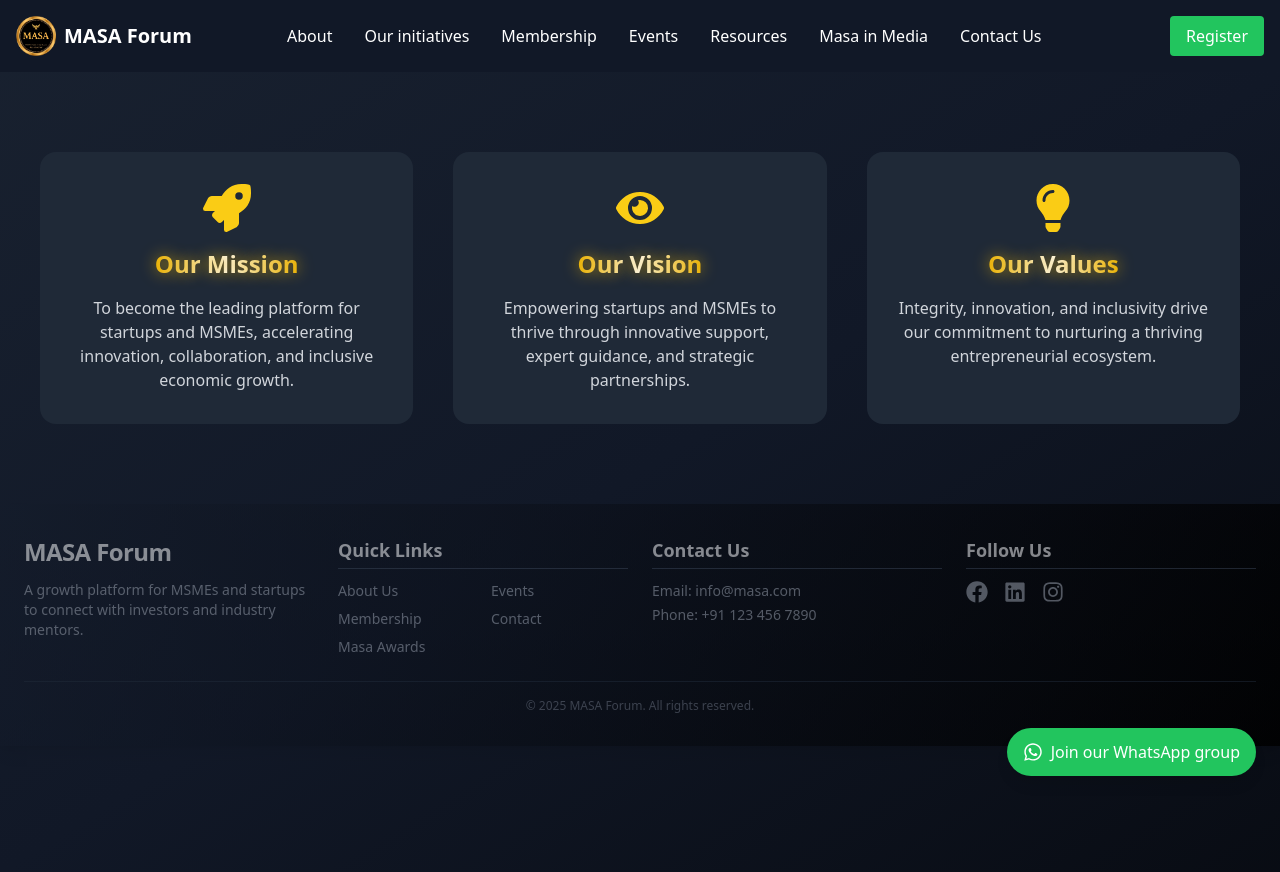
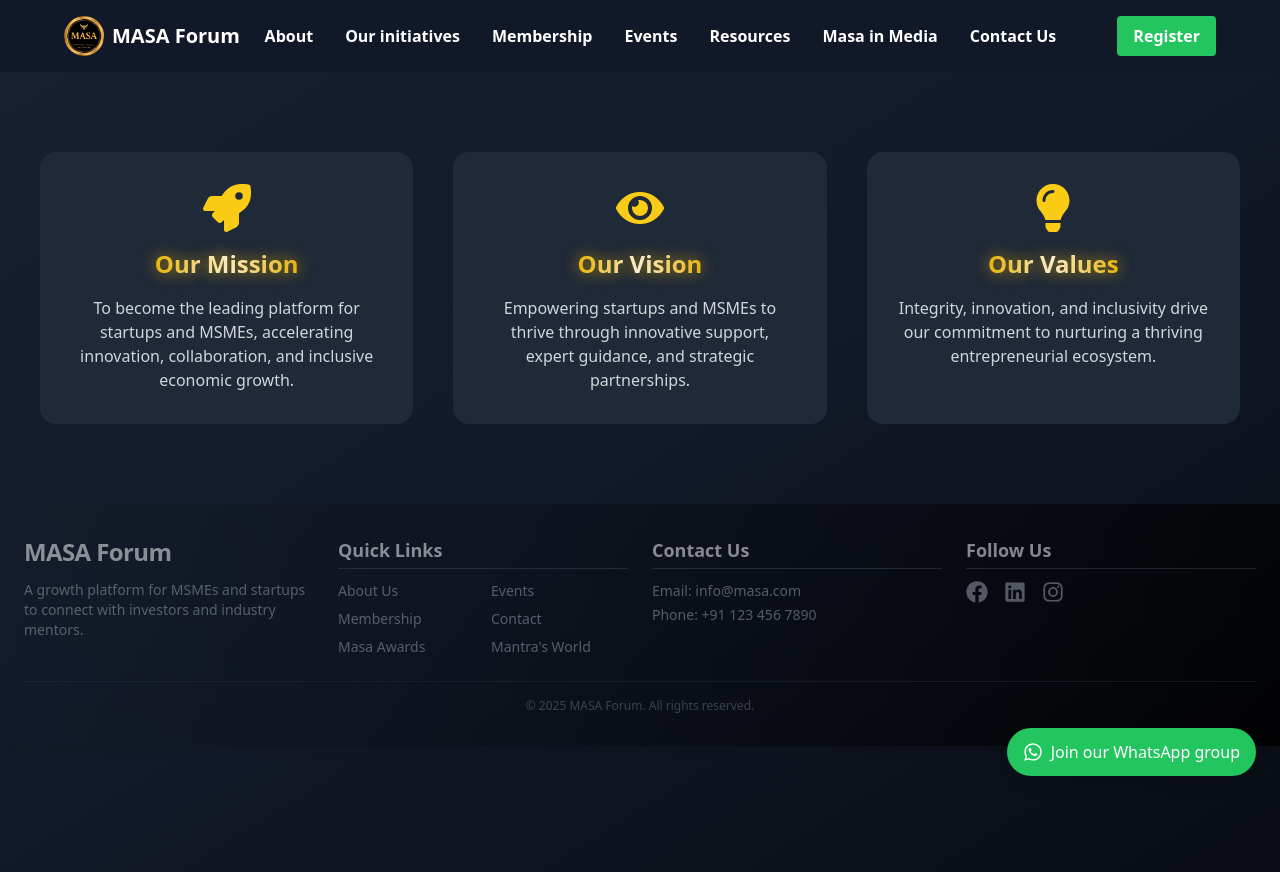
Before and after one commit to abhi-singh-tomar/masa-forum, a React (Create React App) app in the folder frontend/: page /about in a window 1280 px wide. Built offline with nearby package versions, Linux system fonts and the light colour scheme.

Commit message:
navbar and footer updated

```diff
--- a/frontend/src/components/Footer.jsx
+++ b/frontend/src/components/Footer.jsx
@@ -29,9 +29,23 @@ const Footer = () => {
             <Link to="/ContactUs" className="text-gray-400 hover:text-teal-400 transition-colors duration-300">
               Contact
             </Link>
-            <Link to="/masa-awards" className="text-gray-400 hover:text-teal-400 transition-colors duration-300 col-span-2 md:col-span-1">
-              Masa Awards
-            </Link>
+            <a
+             href="https://www.masaawards.com/"
+             className="text-gray-400 hover:text-teal-400 transition-colors duration-300 col-span-2 md:col-span-1"
+             target="_blank"  // optional: opens in a new tab
+             rel="noopener noreferrer" // security best practice when using target="_blank"
+             >
+               Masa Awards
+             </a>
+
+             <a
+             href="https://www.mantrasworld.com/"
+             className="text-gray-400 hover:text-teal-400 transition-colors duration-300 col-span-2 md:col-span-1"
+             target="_blank"  // optional: opens in a new tab
+             rel="noopener noreferrer" // security best practice when using target="_blank"
+             >
+               Mantra's World
+             </a>
           </div>
         </div>
 
--- a/frontend/src/components/Navbar.jsx
+++ b/frontend/src/components/Navbar.jsx
@@ -19,15 +19,23 @@ function Navbar() {
     setDropdownOpen(dropdownOpen === menu ? null : menu);
   };
 
-  // Close everything when clicking outside
-  const closeAll = () => {
-    setMenuOpen(false);
+  // Close dropdowns when clicking outside
+  useEffect(() => {
+    const handleClickOutside = (event) => {
+      if (dropdownRef.current && !dropdownRef.current.contains(event.target)) {
         setDropdownOpen(null);
+      }
     };
+
+    document.addEventListener("mousedown", handleClickOutside);
+    return () => {
+      document.removeEventListener("mousedown", handleClickOutside);
+    };
+  }, []);
 
   // Handle hover for desktop
   const handleHover = (menu) => {
-    if (window.innerWidth >= 1024) { // lg breakpoint
+    if (window.innerWidth >= 1024) {
       setDropdownOpen(menu);
     }
   };
@@ -40,9 +48,9 @@ function Navbar() {
   };
 
   return (
-    <div className="bg-gray-900 text-white p-4 relative" onClick={closeAll}>
-      <div className="container mx-auto flex justify-between items-center">
-
+    <div className="bg-gray-900 text-white p-4 relative">
+      {/* Increased container width using max-w-6xl instead of default container */}
+      <div className="container mx-auto max-w-6xl flex justify-between items-center">
         {/* Logo & Title */}
         <Link to="/" className="flex items-center gap-2">
           <img src={logo} alt="MASA Logo" className="h-10" />
@@ -51,6 +59,7 @@ function Navbar() {
 
         {/* Centered Navigation Links */}
         <nav
+          ref={dropdownRef}
           className={`absolute top-full left-0 w-full bg-gray-800 lg:bg-transparent lg:static lg:flex lg:justify-center lg:gap-6 transition-all ${
             menuOpen ? "block" : "hidden"
           } lg:flex`}
@@ -58,30 +67,16 @@ function Navbar() {
         >
           <div className="flex flex-col lg:flex-row lg:items-center">
             {/* About Dropdown */}
-            {/* <div
+            <div
               className="relative"
               onMouseEnter={() => handleHover("about")}
               onMouseLeave={handleLeave}
             >
               <button
-                className="hover:text-gray-300 px-4 py-2 w-full lg:w-auto text-left"
+                className="hover:text-yellow-500 px-4 py-2 w-full lg:w-auto text-left font-bold"
                 onClick={() => toggleDropdown("about")}
               >
                 About
-              </button>
-              {dropdownOpen === "about" && (
-                <div className="absolute lg:mt-0 bg-white text-black shadow-lg rounded-lg mt-0 p-2 min-w-[150px] z-50">
-                  <Link to="/about" className="block px-4 py-2 hover:bg-gray-200">Mission/Vision</Link>
-                  <Link to="/team" className="block px-4 py-2 hover:bg-gray-200">Our Team</Link>
-                  <Link to="/partners" className="block px-4 py-2 hover:bg-gray-200">Our Partners</Link>
-                  <Link to="/ourmembers" className="block px-4 py-2 hover:bg-gray-200">Our Members</Link>
-                </div>
-              )}
-            </div> */}
-              <div className="relative">
-                  <button
-                    className="hover:text-yellow-500 px-4 py-2 w-full lg:w-auto text-left"
-                    onClick={() => toggleDropdown("about")}>About
               </button>
               <div
                 className={`absolute lg:mt-0 bg-white text-black shadow-lg rounded-lg mt-0 p-2 min-w-[150px] z-50 transition-all duration-200 ease-in-out origin-top ${
@@ -89,90 +84,88 @@ function Navbar() {
                 }`}
                 style={{ transformOrigin: "top" }}
               >
-    <Link to="/about" className="block px-4 py-2 hover:bg-yellow-500">
+                <Link to="/about" className="block px-4 py-2 hover:bg-yellow-500 font-bold">
                   Mission/Vision
                 </Link>
-    <Link to="/team" className="block px-4 py-2 hover:bg-yellow-500">
+                <Link to="/team" className="block px-4 py-2 hover:bg-yellow-500 font-bold">
                   Our Team
                 </Link>
-    <Link to="/partners" className="block px-4 py-2 hover:bg-yellow-500">
+                <Link to="/partners" className="block px-4 py-2 hover:bg-yellow-500 font-bold">
                   Our Partners
                 </Link>
-    <Link to="/ourmembers" className="block px-4 py-2 hover:bg-yellow-500">
+                <Link to="/ourmembers" className="block px-4 py-2 hover:bg-yellow-500 font-bold">
                   Our Members
                 </Link>
               </div>
             </div>
 
-
-            <Link to="/Ourinitiatives" className="hover:text-yellow-500 px-4 py-2">Our initiatives</Link>
-            <Link to="/membership" className="hover:text-yellow-500 px-4 py-2">Membership</Link>
-            <Link to="/events" className="hover:text-yellow-500 px-4 py-2">Events</Link>
+            <Link to="/Ourinitiatives" className="hover:text-yellow-500 px-4 py-2 font-bold">
+              Our initiatives
+            </Link>
+            <Link to="/membership" className="hover:text-yellow-500 px-4 py-2 font-bold">
+              Membership
+            </Link>
+            <Link to="/events" className="hover:text-yellow-500 px-4 py-2 font-bold">
+              Events
+            </Link>
 
             {/* Resources Dropdown */}
-            {/* <div
+            <div
               className="relative"
               onMouseEnter={() => handleHover("resources")}
               onMouseLeave={handleLeave}
             >
               <button
-                className="hover:text-gray-300 px-4 py-2 w-full lg:w-auto text-left"
+                className="hover:text-yellow-500 px-4 py-2 w-full lg:w-auto text-left font-bold"
                 onClick={() => toggleDropdown("resources")}
               >
                 Resources
               </button>
-              {dropdownOpen === "resources" && (
-                <div className="absolute lg:mt-0 bg-white text-black shadow-lg rounded-lg mt-0 p-2 min-w-[150px] z-50">
-                  <Link to="/BlogsPage" className="block px-4 py-2 hover:bg-gray-200">Blogs</Link>
-                  <Link to="/MSMENews" className="block px-4 py-2 hover:bg-gray-200">MSME News</Link>
-                  <Link to="/SchemesPage" className="block px-4 py-2 hover:bg-gray-200">Schemes</Link>
-                </div>
-              )}
-            </div> */}
-
-        <div className="relative">
-          <button
-            className="hover:text-yellow-500 px-4 py-2 w-full lg:w-auto text-left"
-            onClick={() => toggleDropdown("resources")}
-          >
-            Resources
-          </button>
-
               <div
                 className={`absolute lg:mt-0 bg-white text-black shadow-lg rounded-lg mt-0 p-2 min-w-[150px] z-50 transition-all duration-200 ease-in-out origin-top ${
                   dropdownOpen === "resources" ? "scale-y-100 opacity-100" : "scale-y-0 opacity-0 pointer-events-none"
                 }`}
                 style={{ transformOrigin: "top" }}
               >
-            <Link to="/BlogsPage" className="block px-4 py-2 hover:bg-yellow-500">
+                <Link to="/BlogsPage" className="block px-4 py-2 hover:bg-yellow-500 font-bold">
                   Blogs
                 </Link>
-            <Link to="/MSMENews" className="block px-4 py-2 hover:bg-yellow-500">
+                <Link to="/MSMENews" className="block px-4 py-2 hover:bg-yellow-500 font-bold">
                   MSME News
                 </Link>
-            <Link to="/SchemesPage" className="block px-4 py-2 hover:bg-yellow-500">
+                <Link to="/SchemesPage" className="block px-4 py-2 hover:bg-yellow-500 font-bold">
                   Schemes
                 </Link>
               </div>
             </div>
 
-
-            <Link to="/MasainMedia" className="hover:text-yellow-500 px-4 py-2">Masa in Media</Link>
-
-            <Link to="/ContactUs" className="hover:text-yellow-500 px-4 py-2">Contact Us</Link>
+            <Link to="/MasainMedia" className="hover:text-yellow-500 px-4 py-2 font-bold">
+              Masa in Media
+            </Link>
+            <Link to="/ContactUs" className="hover:text-yellow-500 px-4 py-2 font-bold">
+              Contact Us
+            </Link>
           </div>
         </nav>
 
         {/* Right-Aligned Auth Buttons */}
         <div className="hidden lg:flex gap-4">
-
-          <Link to="/register" className="bg-green-500 text-white px-4 py-2 rounded hover:bg-green-600">
+          <Link
+            to="/register"
+            className="bg-green-500 text-white px-4 py-2 rounded hover:bg-green-600 font-bold"
+          >
             Register
           </Link>
         </div>
 
         {/* Hamburger Button (Mobile) */}
-        <button className="lg:hidden text-white text-2xl" onClick={(e) => { e.stopPropagation(); toggleMenu(); }}>
+        <button
+          className="lg:hidden text-white text-2xl"
+          onClick={(e) => {
+            e.stopPropagation();
+            toggleMenu();
+          }}
+        >
           {menuOpen ? <FaTimes /> : <FaBars />}
         </button>
       </div>
@@ -180,8 +173,10 @@ function Navbar() {
       {/* Mobile Auth Buttons */}
       {menuOpen && (
         <div className="flex flex-col items-center gap-4 mt-4 lg:hidden">
-
-          <Link to="/register" className="bg-green-500 text-white px-4 py-2 rounded hover:bg-green-600 w-32 text-center">
+          <Link
+            to="/register"
+            className="bg-green-500 text-white px-4 py-2 rounded hover:bg-green-600 w-32 text-center font-bold"
+          >
             Register
           </Link>
         </div>
```
Lines whose indentation alone changed are shown as unchanged.
